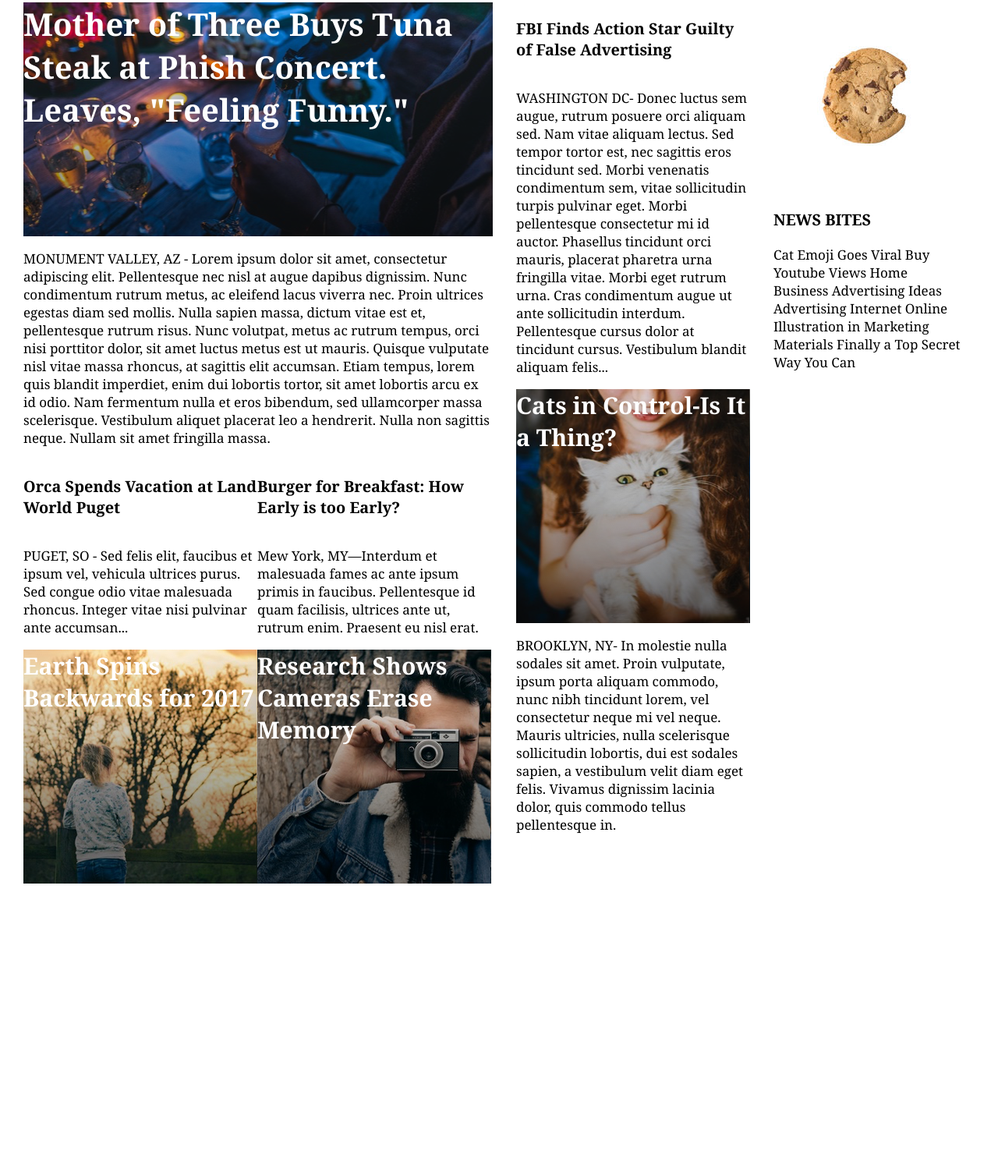
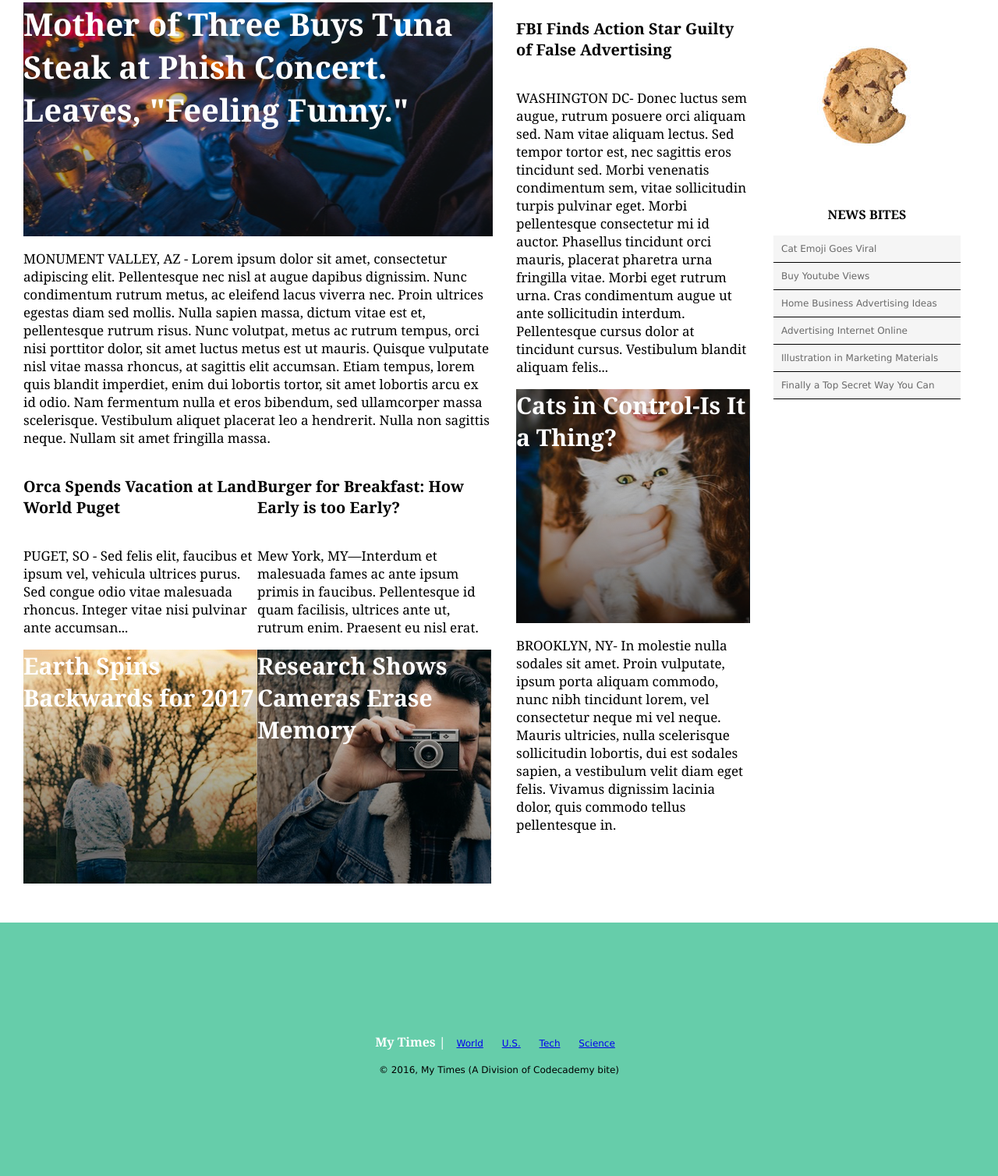
Before and after one commit to chrishardy80/MyTimes, a plain HTML site: page index.html in a window 1280 px wide. Shown: the part 108-1616 px from the top of the page at 78% size. Before the commit the page ends 1241 px from the top, so only its background shows below. Drawn offline with Linux system fonts and the light colour scheme.

Commit message:
Complete site.

```diff
--- a/index.html
+++ b/index.html
@@ -91,16 +91,31 @@
           </div>
           <div class="news-bites">
             <h3>NEWS BITES</h3>
-            <span>Cat Emoji Goes Viral</span>
-            <span>Buy Youtube Views</span>
-            <span>Home Business Advertising Ideas</span>
-            <span>Advertising Internet Online</span>
-            <span>Illustration in Marketing Materials</span>
-            <span>Finally a Top Secret Way You Can</span>
+            <span class="bites">Cat Emoji Goes Viral</span>
+            <span class="bites">Buy Youtube Views</span>
+            <span class="bites">Home Business Advertising Ideas</span>
+            <span class="bites">Advertising Internet Online</span>
+            <span class="bites">Illustration in Marketing Materials</span>
+            <span class="bites">Finally a Top Secret Way You Can</span>
           </div>
         </div>
+      </div>
+        <footer>
+          <div class="info">
+            <span class="title">My Times |</span>
+            <nav>
+              <span><a href="#">World</a></span>
+              <span><a href="#">U.S.</a></span>
+              <span><a href="#">Tech</a></span>
+              <span><a href="#">Science</a></span>
+            </nav>
+          </div>
+          <div class="copyright">
+            &copy; 2016, My Times (A Division of Codecademy bite)
+          </div>
+        </footer>
 
-    </div>
+
 
   </body>
 </html>
--- a/resources/css/index.css
+++ b/resources/css/index.css
@@ -42,6 +42,7 @@ nav span {
   display: inline-flex;
   margin: 0 auto 78px 0;
   width: 1232px;
+  padding-bottom: 50px;
 }
 
 .column {
@@ -104,3 +105,44 @@ nav span {
   flex-direction: column;
   width: 300px;
 }
+
+.news-bites h3{
+  font-size: 16px;
+  font-weight: bold;
+  text-align: center;
+}
+
+.news-bites .bites {
+  display: block;
+  background-color: WhiteSmoke;
+  font-family: Verdana;
+  font-size: 12px;
+  color: DimGray;
+  border-bottom: 1px solid black;
+  padding: 10px;
+}
+
+footer {
+  display: flex;
+  background-color: MediumAquamarine;
+  margin: auto;
+  font-family: Verdana;
+  font-size: 12px;
+  align-items: center;
+  justify-content: center;
+  flex-direction: column;
+  height: 325px;
+  width: 100%;
+}
+
+footer .title {
+  display: inline-block;
+  font-family: Georgia;
+  font-size: 16px;
+  font-weight: bold;
+  color: white;
+}
+
+footer nav {
+  display: inline-block;
+}
```
